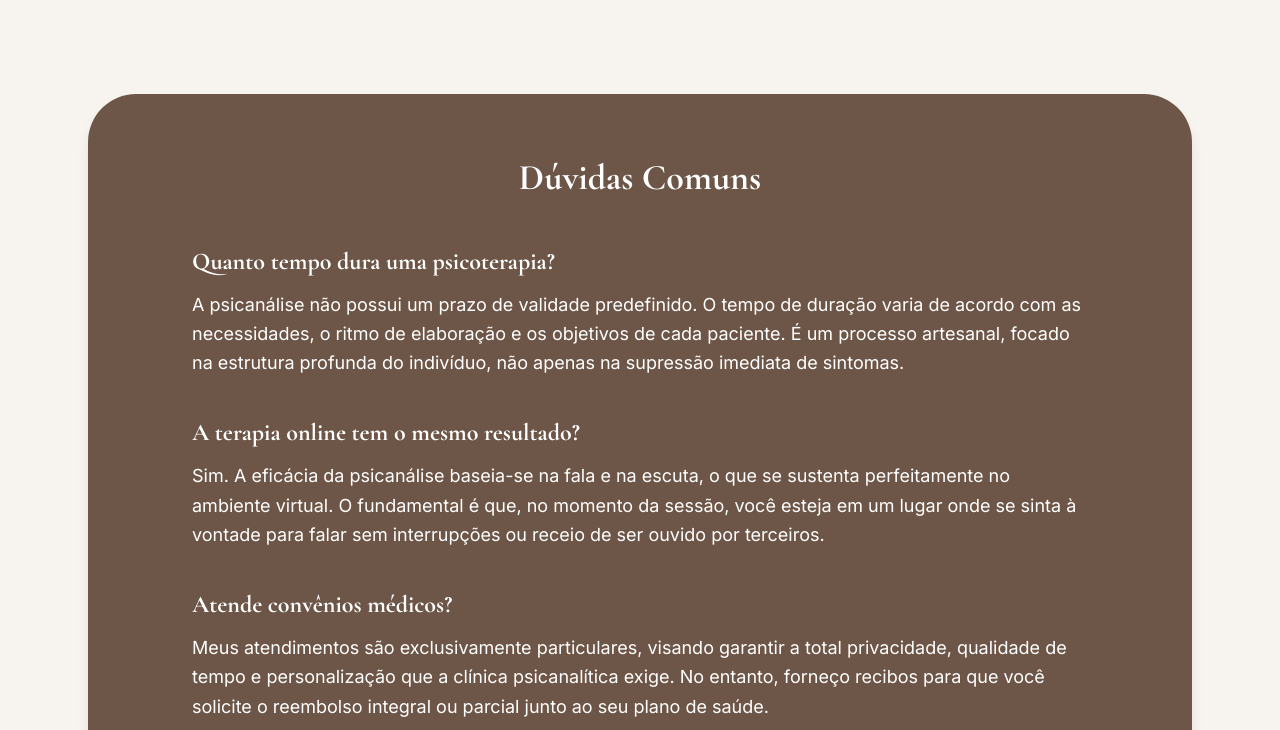
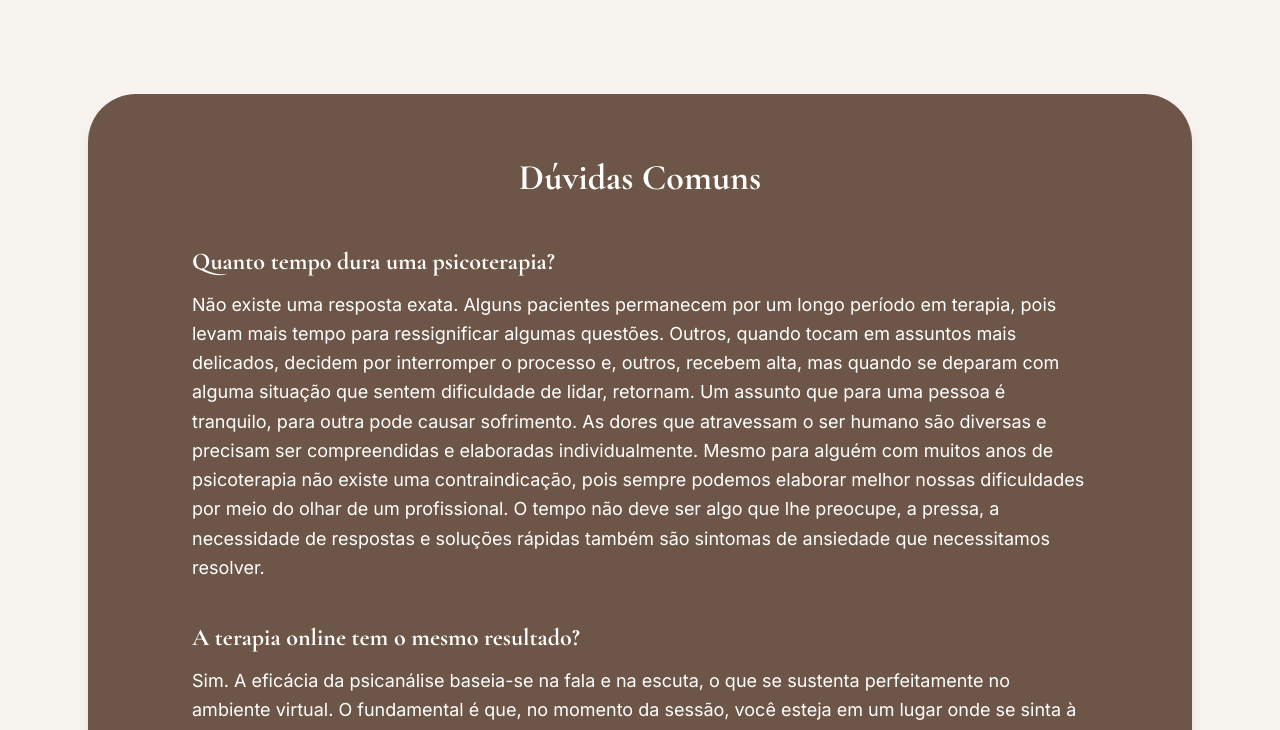
Before and after one commit to fernandogabos/site-psic-loga-juliana-munique-821vhrkc0, a React (Vite) app: page /como-funciona in a window 1280 px wide. Shown: the part 1364-2094 px from the top of the page. Built offline with nearby package versions, Linux system fonts and the light colour scheme.

Commit message:
Auto-commit after full sync (build simulation)

```diff
--- a/src/pages/ComoFunciona.tsx
+++ b/src/pages/ComoFunciona.tsx
@@ -108,10 +108,17 @@ export default function ComoFunciona() {
                 Quanto tempo dura uma psicoterapia?
               </h3>
               <p className="text-primary-foreground leading-relaxed text-lg">
-                A psicanálise não possui um prazo de validade predefinido. O tempo de duração varia
-                de acordo com as necessidades, o ritmo de elaboração e os objetivos de cada
-                paciente. É um processo artesanal, focado na estrutura profunda do indivíduo, não
-                apenas na supressão imediata de sintomas.
+                Não existe uma resposta exata. Alguns pacientes permanecem por um longo período em
+                terapia, pois levam mais tempo para ressignificar algumas questões. Outros, quando
+                tocam em assuntos mais delicados, decidem por interromper o processo e, outros,
+                recebem alta, mas quando se deparam com alguma situação que sentem dificuldade de
+                lidar, retornam. Um assunto que para uma pessoa é tranquilo, para outra pode causar
+                sofrimento. As dores que atravessam o ser humano são diversas e precisam ser
+                compreendidas e elaboradas individualmente. Mesmo para alguém com muitos anos de
+                psicoterapia não existe uma contraindicação, pois sempre podemos elaborar melhor
+                nossas dificuldades por meio do olhar de um profissional. O tempo não deve ser algo
+                que lhe preocupe, a pressa, a necessidade de respostas e soluções rápidas também são
+                sintomas de ansiedade que necessitamos resolver.
               </p>
             </div>
             <div>
```
Also changed, not shown: .skip.config.json.
